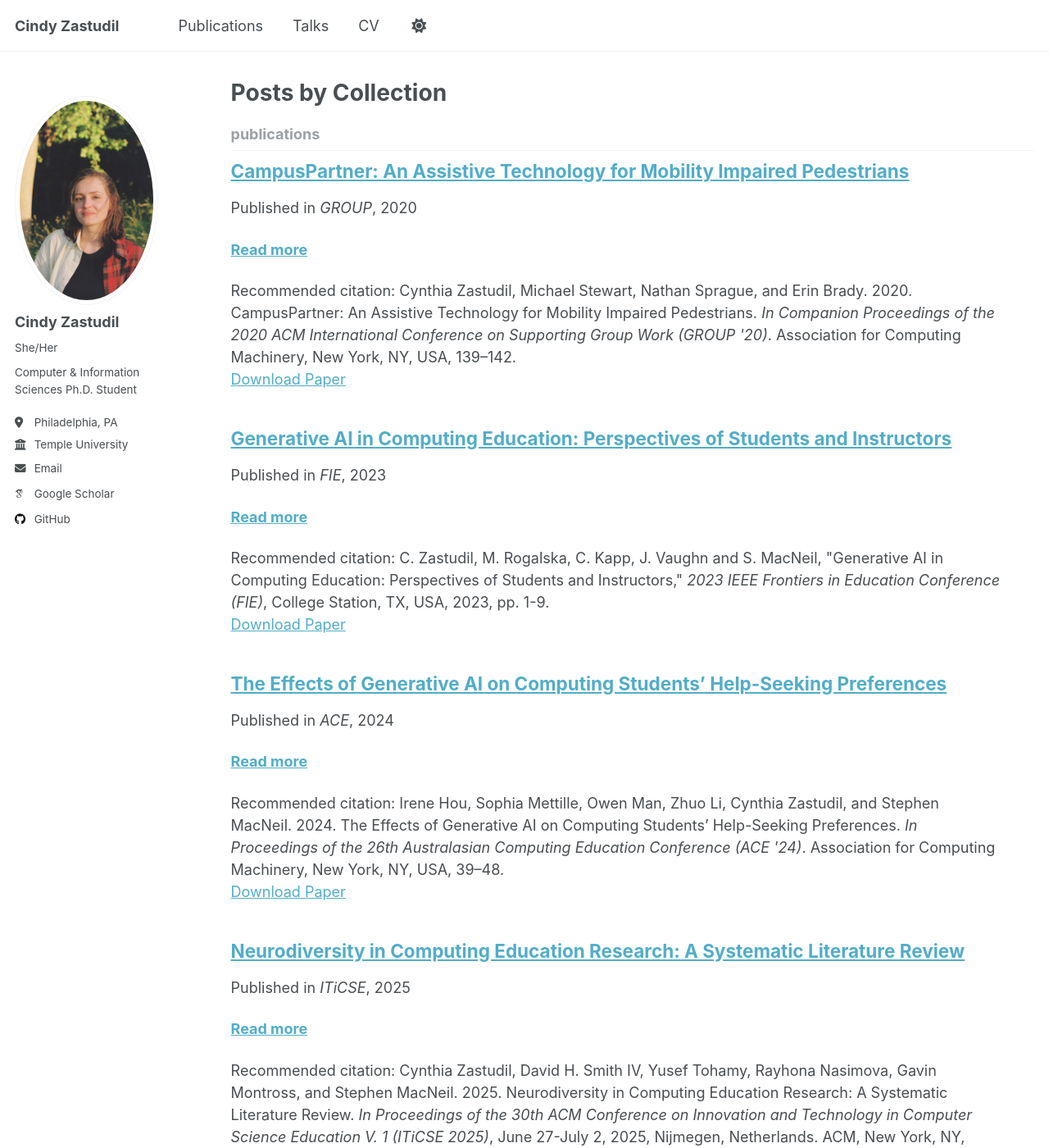
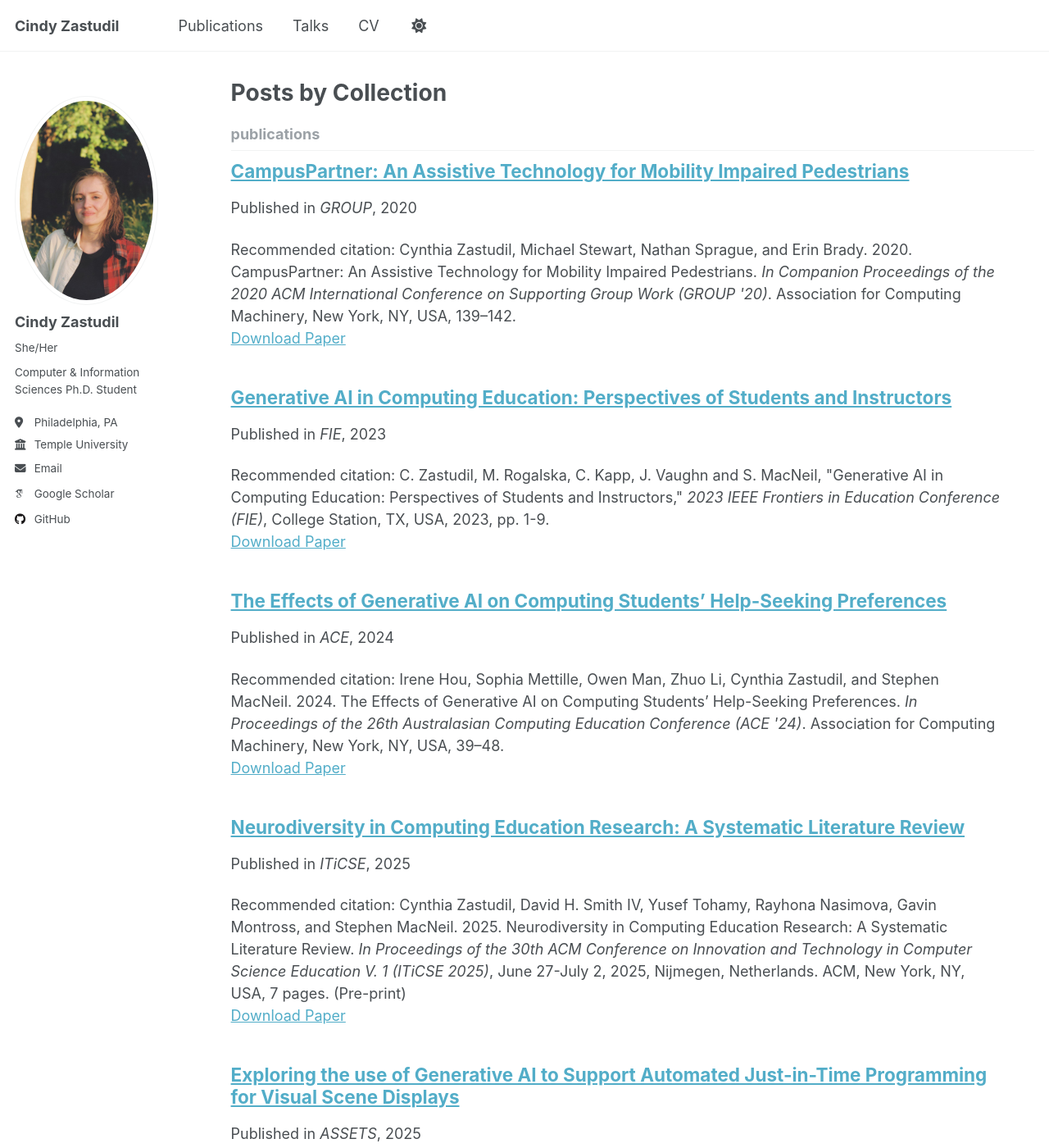
Before and after one commit to czastudil/czastudil.github.io, a Jekyll site: the page built from _pages/collection-archive.html, in a window 1280 px wide and 1400 px high. Shown: the whole window at 82% size. Built offline with Jekyll 4.4.1, drawn with Linux system fonts in a browser that asks for light colours; some web fonts are replaced; some of the changed text lies outside the part shown.

Commit message:
disabled read-more

```diff
--- a/_config.yml
+++ b/_config.yml
@@ -89,7 +89,7 @@ teaser: # filename of teaser fallback teaser image placed in /images/, .e.g. "50
 breadcrumbs: false # true, false (default)
 words_per_minute: 160
 future: true
-read_more: "enabled" # if enabled, adds "Read more" links to excerpts
+read_more: # if enabled, adds "Read more" links to excerpts
 talkmap_link: false #change to true to add link to talkmap on talks page
 comments:
   provider: # false (default), "disqus", "discourse", "facebook", "google-plus", "staticman", "custom"
```
